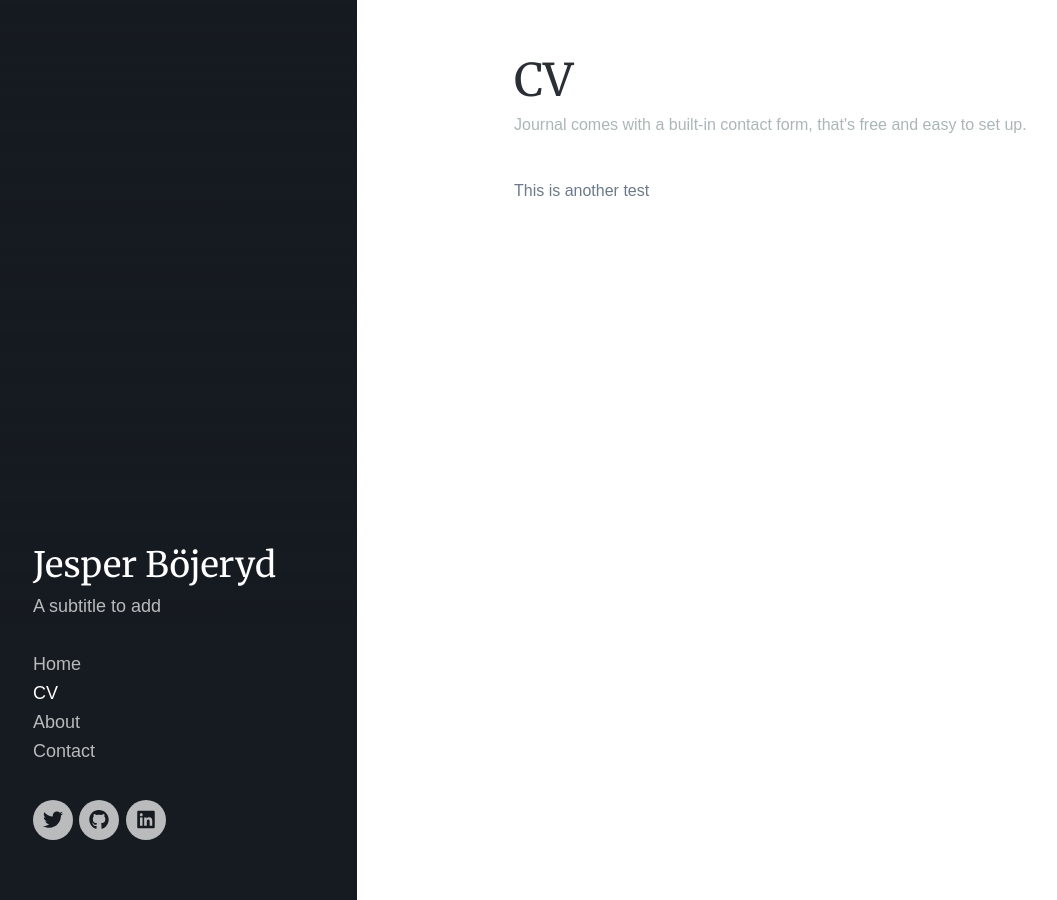
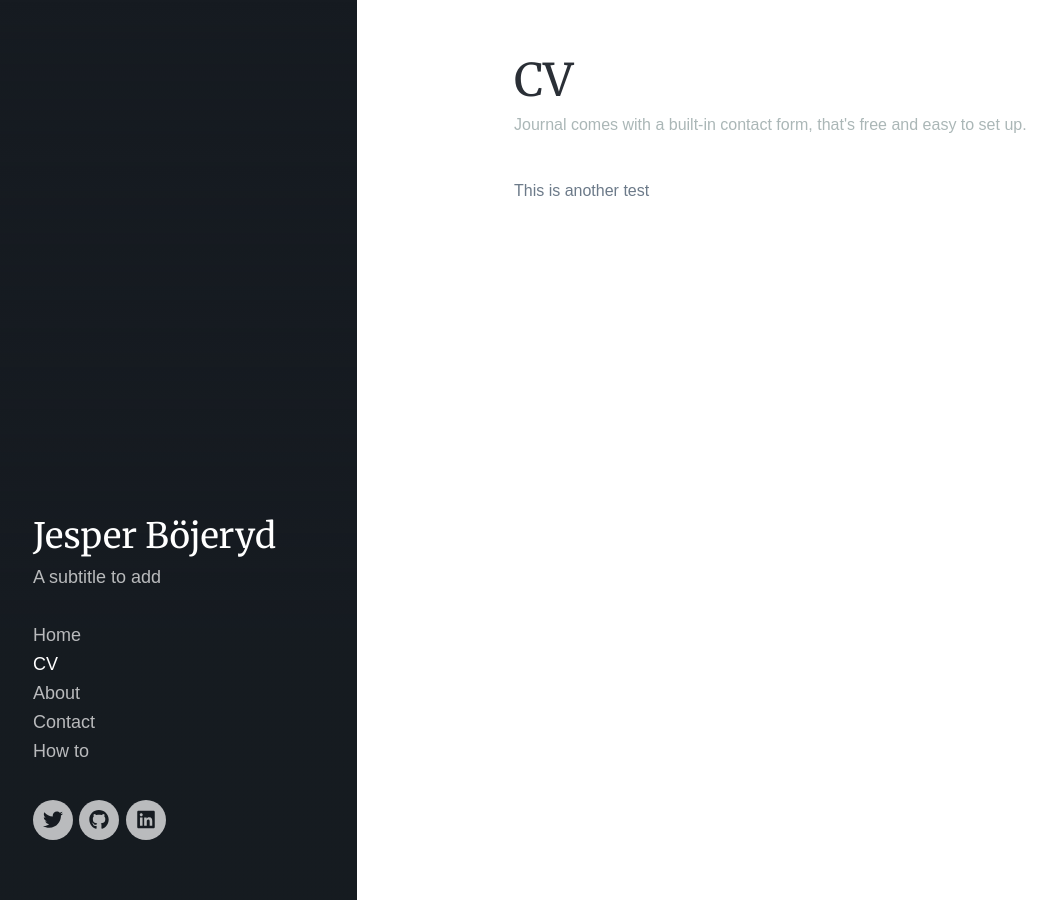
Before and after one commit to bojeryd91/bojeryd91.github.io, a Jekyll site: the page built from _pages/cv.md, in a window 1280 px wide and 900 px high. Shown: the whole window, without its empty margins (27-1084 px from the left). Built offline with Jekyll 4.4.1, drawn with Linux system fonts in a browser that asks for light colours; nearby versions of some CDN libraries; some web fonts are replaced.

Commit message:
Update settings.yml

```diff
--- a/_data/settings.yml
+++ b/_data/settings.yml
@@ -18,6 +18,8 @@ menu_settings:
       url: '/about'
     - title: 'Contact'
       url: '/contact'
+    - title: 'How to'
+      url: '/how_to'
 
 grid_settings:
   grid_spacing: 10
```
